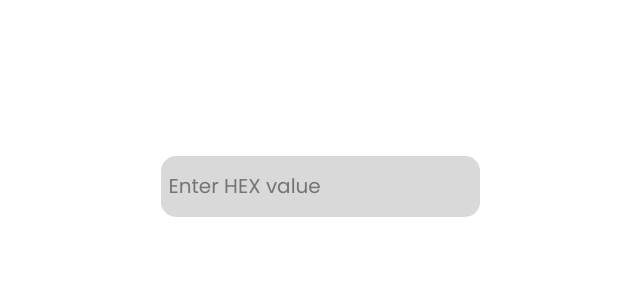
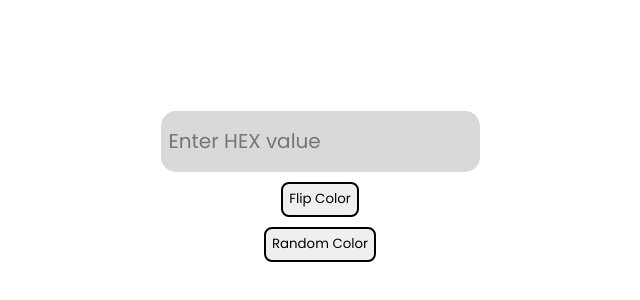
Before and after one commit to dishan1223/js-projects, a website built with Vite: page color-flipper/index.html in a window 1280 px wide. Shown: the part 214-514 px from the top of the page, without its empty margins (320-960 px from the left). Built offline with nearby package versions, Linux system fonts and the light colour scheme.

Commit message:
finished the overall design

```diff
--- a/color-flipper/index.html
+++ b/color-flipper/index.html
@@ -9,6 +9,8 @@
   <body>
     <div class="app">
       <input id="hexinput" type="text" placeholder="Enter HEX value">
+      <button class="change-color">Flip Color</button>
+      <button class="random-color">Random Color</button>
     </div>
     <script type="module" src="/main.js"></script>
   </body>
--- a/color-flipper/style.css
+++ b/color-flipper/style.css
@@ -10,6 +10,7 @@
   display: flex;
   justify-content: center;
   align-items: center;
+  flex-direction: column;
 }
 #hexinput{
   background: #D9D9D9;
@@ -20,3 +21,11 @@
   padding: 8px;
   font-size: 20px;
 }
+
+button{
+  margin-top: 10px;
+  height: 35px;
+  border: 2px solid black;
+  border-radius: 8px;
+  cursor: pointer;
+}
```
